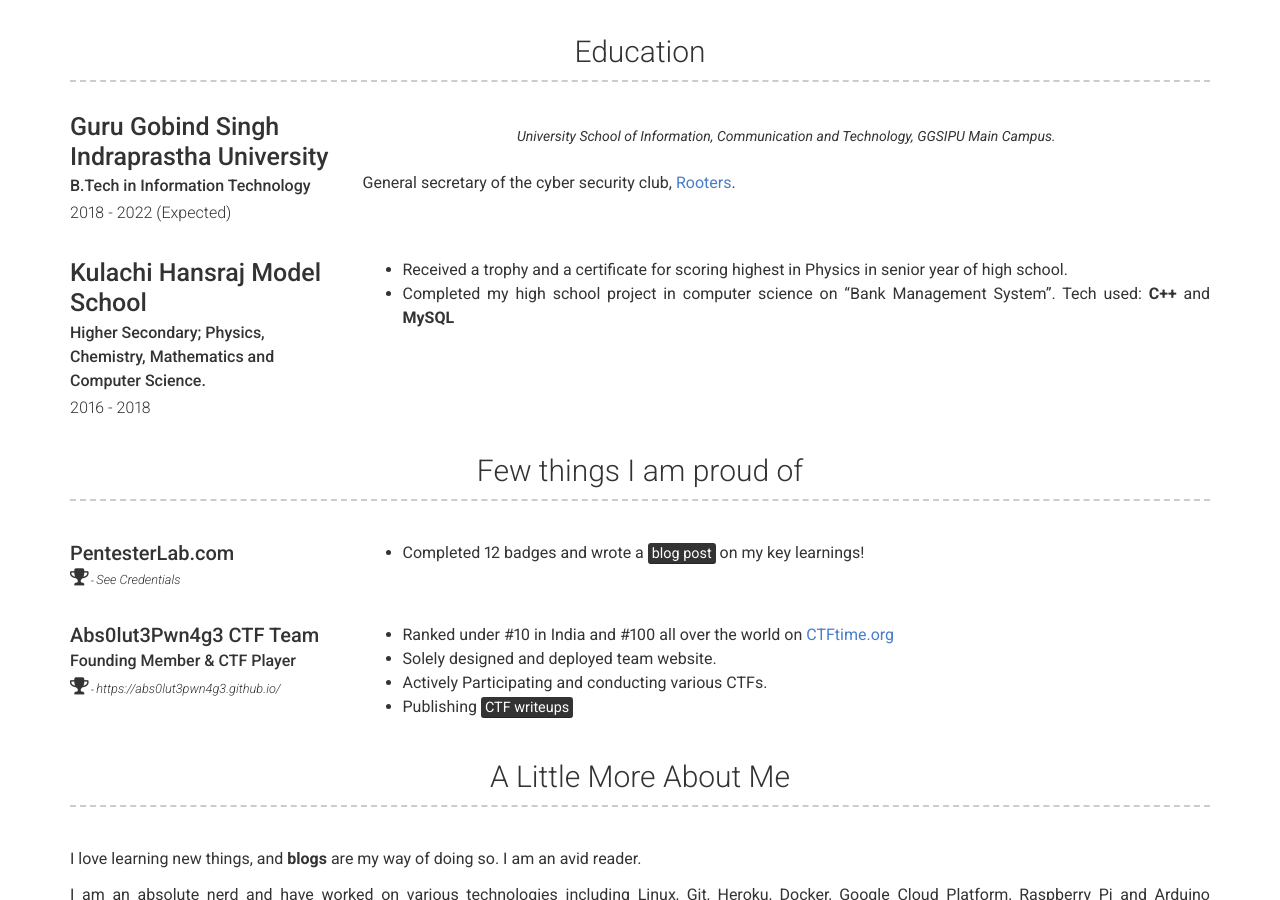
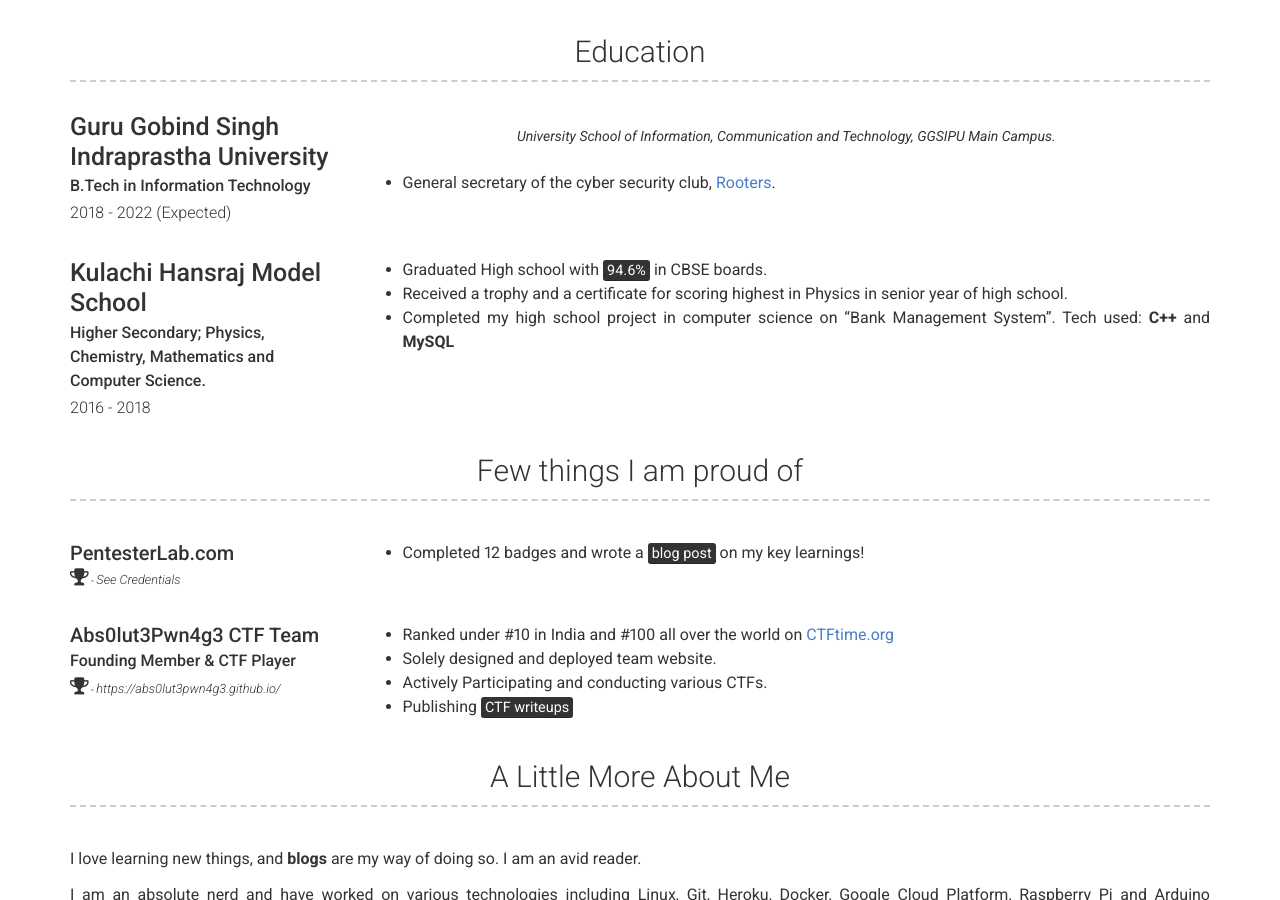
Before and after one commit to eshaan7/eshaan7.github.io, a Jekyll site: the page built from index.md, in a window 1280 px wide and 900 px high, scrolled down 1676 px. Built offline with Jekyll 4.4.1, drawn with Linux system fonts in a browser that asks for light colours.

Commit message:
awesomify everything

```diff
--- a/_config.yml
+++ b/_config.yml
@@ -32,7 +32,7 @@
 
   I am actively looking for cybersecurity and research internships for winter 2019. I am available remotely too.
 
-  _A pdf version of my resume is available [here](https://drive.google.com/file/d/1BLJXR_rFFLP7wobE-Fog363JcbH5uttQ/view)._
+  _A pdf version of my resume is available <a href="https://drive.google.com/file/d/1BLJXR_rFFLP7wobE-Fog363JcbH5uttQ/view" target="_blank" >here</a>._
 
 # Projects Section
 # projects_title: Projects #(Use this to override about projects section title)
--- a/_data/education.yml
+++ b/_data/education.yml
@@ -7,12 +7,13 @@
   quote: >
     University School of Information, Communication and Technology, GGSIPU Main Campus.
   description: | # this will include new lines to allow paragraphs
-    General secretary of the cyber security club, [Rooters](https://techspace.club/).
+    - General secretary of the cyber security club, <a href="https://techspace.club/" target="_blank">Rooters</a>.
 
 - layout: left
   name: Kulachi Hansraj Model School
   dates: 2016 - 2018
   qualification: Higher Secondary; Physics, Chemistry, Mathematics and Computer Science.
   description: | # this will include new lines to allow paragraphs
+    - Graduated High school with <mark>94.6%</mark> in CBSE boards.
     - Received a trophy and a certificate for scoring highest in Physics in senior year of high school.
     - Completed my high school project in computer science on "Bank Management System". Tech used: **C++** and **MySQL**
```
